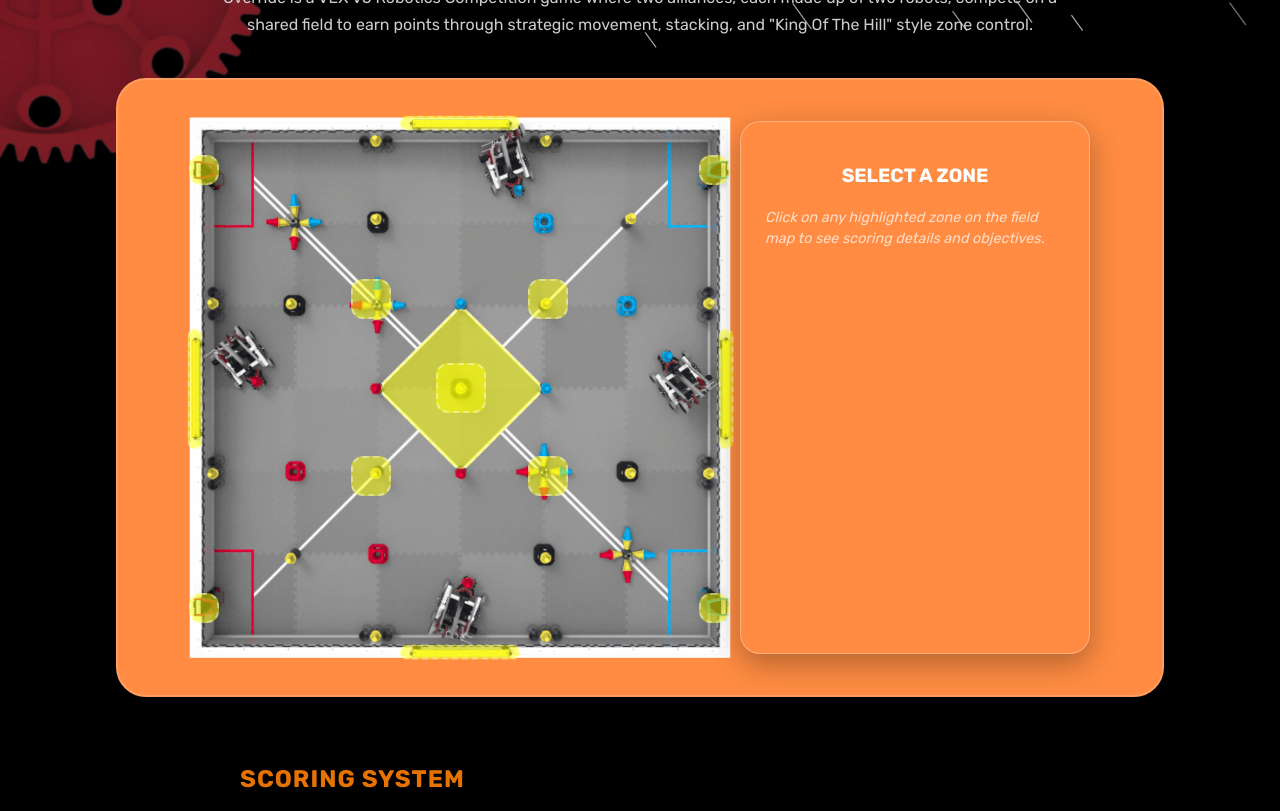
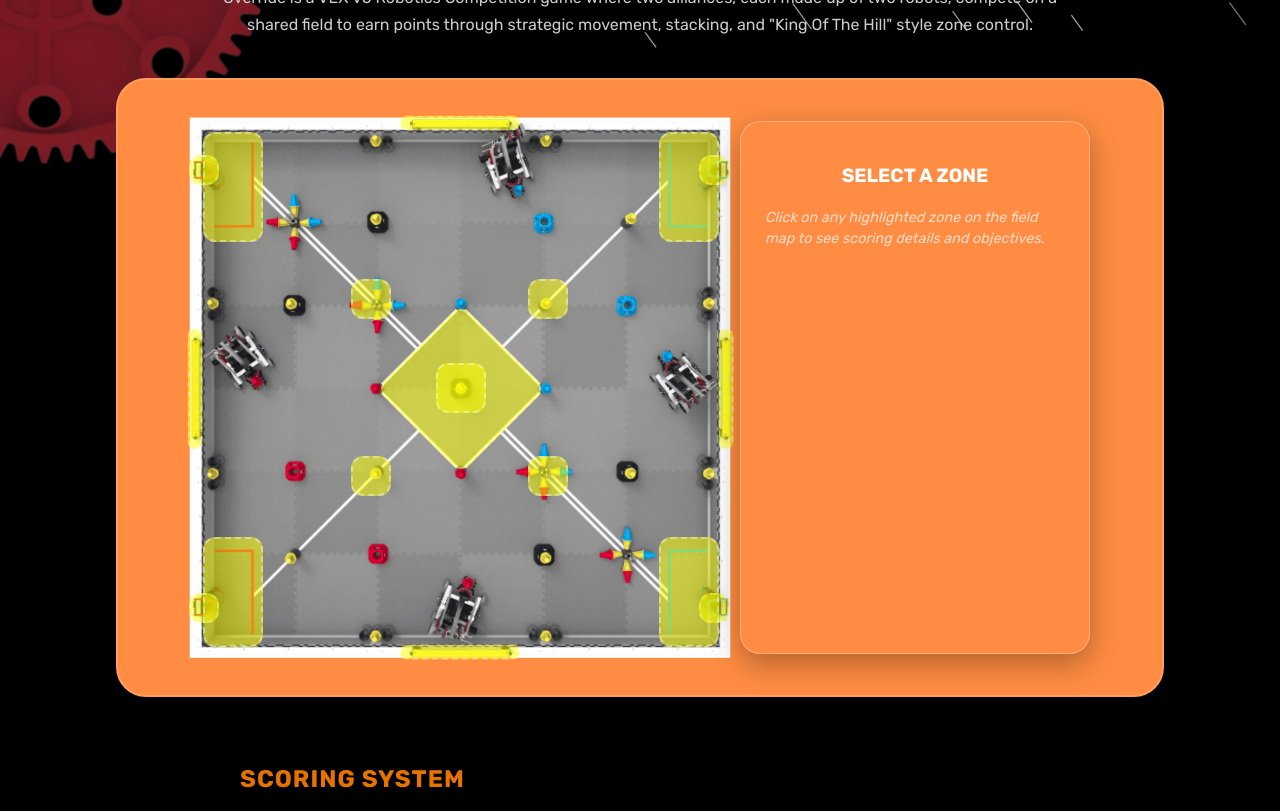
Before and after one commit to codersushi/beyond-the-bot, a Next.js app: page /gameoverviewoverride in a window 1280 px wide. Shown: the part 740-1551 px from the top of the page. Built offline with nearby package versions, Linux system fonts and the light colour scheme.

Commit message:
Finalized Format For Loader Zone

```diff
--- a/app/gameoverviewoverride/page.tsx
+++ b/app/gameoverviewoverride/page.tsx
@@ -93,6 +93,34 @@ export default function GameOverview() {
       description: "A human loader can introduce a pin, a cup, or both at once, then open the loader hatch so the robot can collect the game pieces.",
       teamThoughts: "We will probably have to design an intake system for this. A flex wheel intake may work, as it will adapt for the unique shapes of the game elements.",
       x: "57.6%", y: "90%", w: "30px", h: "30px",
+    },
+    {
+      id: "loaderzone1",
+      title: "Loader Zone",
+      description: "When your alliance's robot is in this zone, the human loader is not allowed to load items. However, once the robot leaves, the loader can load the game elements.",
+      teamThoughts: "We will have to be careful to make sure the robot isn't in the zone when loading.",
+      x: "55%", y: "87%", w: "60px", h: "110px",
+    },
+    {
+      id: "loaderzone2",
+      title: "Loader Zone",
+      description: "When your alliance's robot is in this zone, the human loader is not allowed to load items. However, once the robot leaves, the loader can load the game elements.",
+      teamThoughts: "We will have to be careful to make sure the robot isn't in the zone when loading.",
+      x: "8.5%", y: "87%", w: "60px", h: "110px",
+    },
+    {
+      id: "loaderzone3",
+      title: "Loader Zone",
+      description: "When your alliance's robot is in this zone, the human loader is not allowed to load items. However, once the robot leaves, the loader can load the game elements.",
+      teamThoughts: "We will have to be careful to make sure the robot isn't in the zone when loading.",
+      x: "8.5%", y: "13.7%", w: "60px", h: "110px",
+    },
+    {
+      id: "loaderzone4",
+      title: "Loader Zone",
+      description: "When your alliance's robot is in this zone, the human loader is not allowed to load items. However, once the robot leaves, the loader can load the game elements.",
+      teamThoughts: "We will have to be careful to make sure the robot isn't in the zone when loading.",
+      x: "55%", y: "13.7%", w: "60px", h: "110px",
     },
     {
       id: "blocks1",
```
